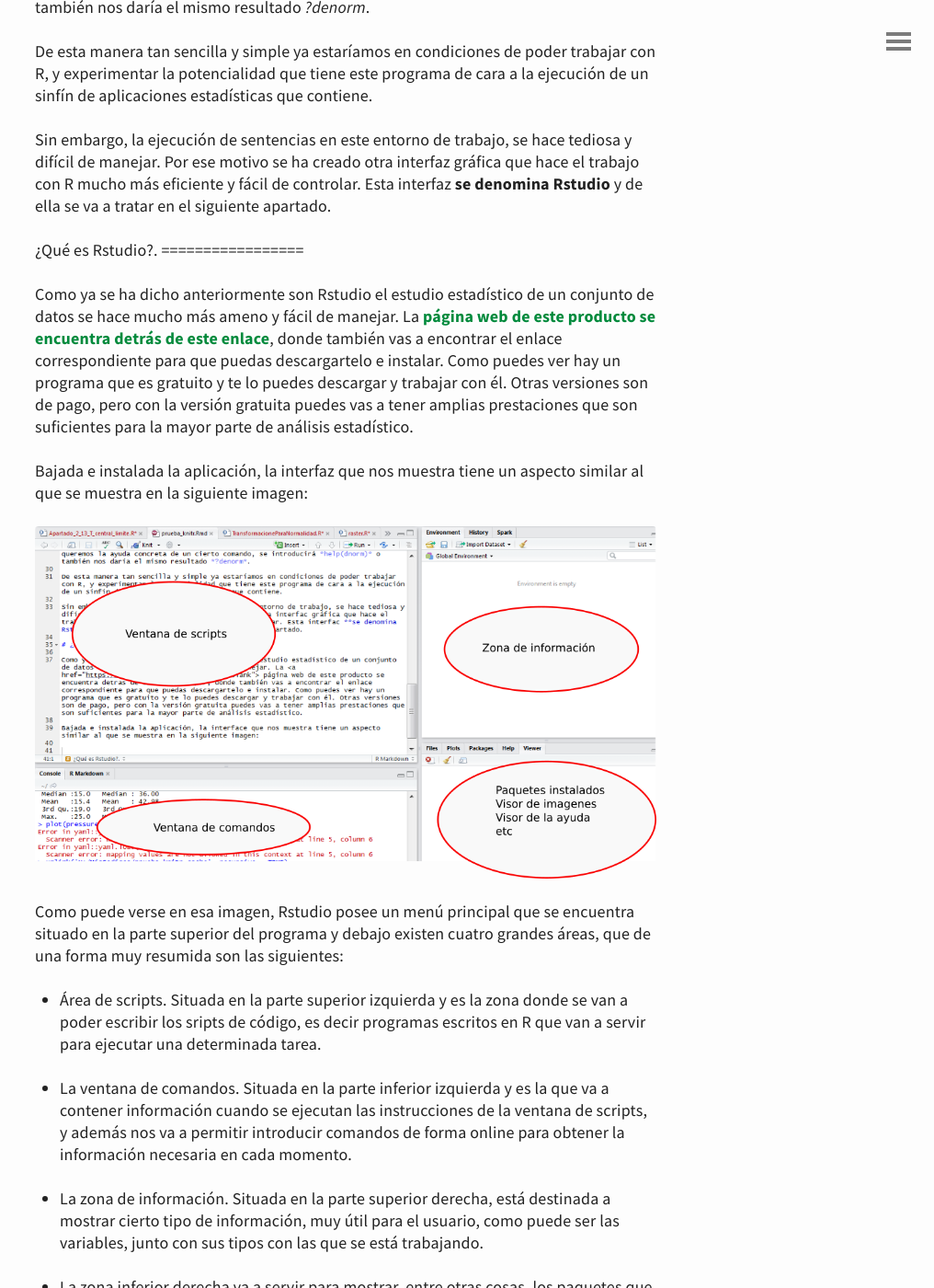
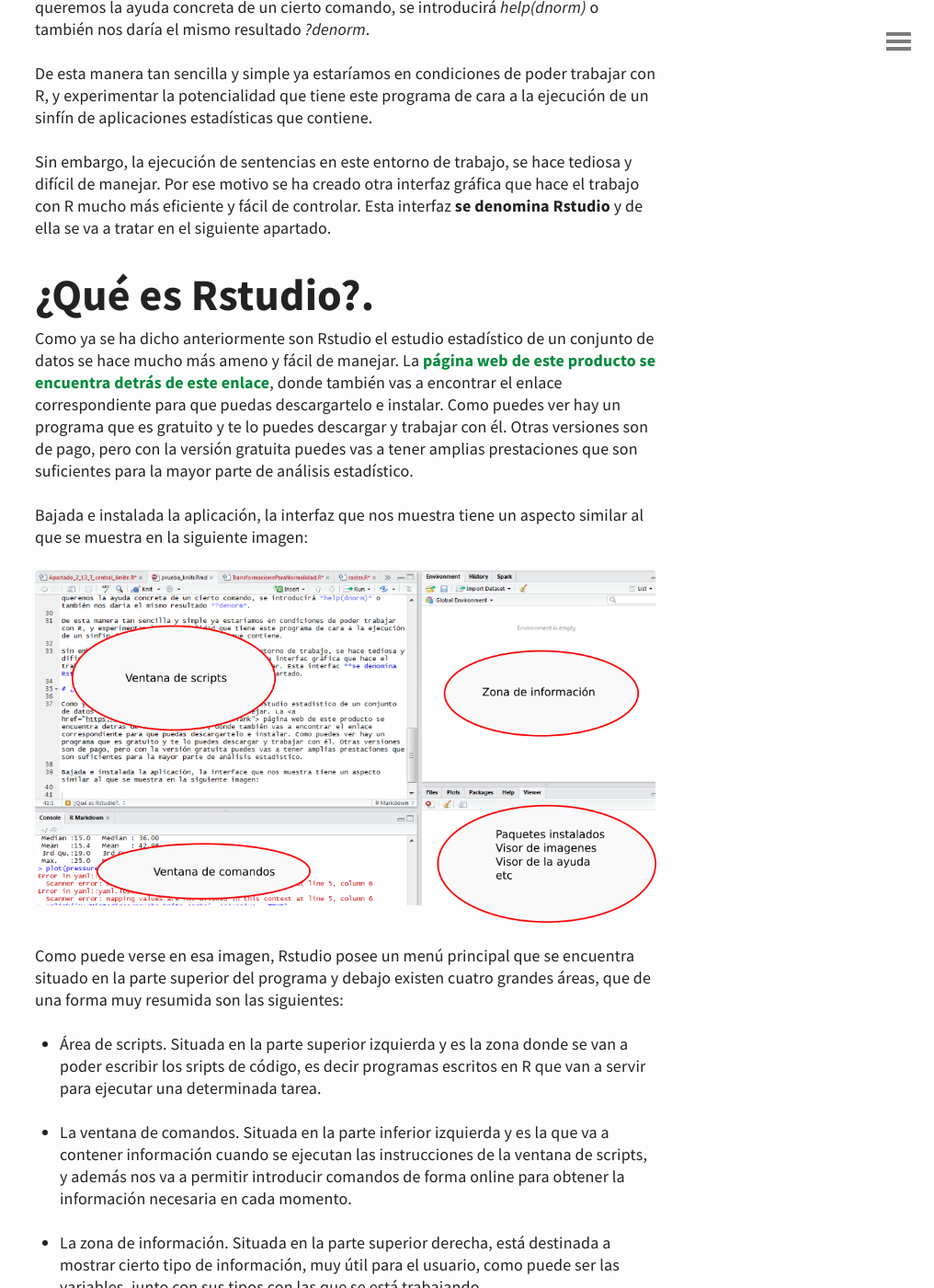
Before and after one commit to bigdatafran/big_data, a Jekyll site: the page built from _posts/R/2018-08-31-intro-R.md, in a window 1280 px wide and 1400 px high, scrolled down 1872 px. Shown: the whole window at 92% size, without its empty margins (264-1280 px from the left). Built offline with Jekyll 4.4.1, drawn with Linux system fonts in a browser that asks for light colours; some of the changed text lies outside the part shown.

```diff
--- a/_posts/R/2018-08-31-intro-R.md
+++ b/_posts/R/2018-08-31-intro-R.md
@@ -13,9 +13,10 @@
 <li> <a href="#actualizarR"> Actualizando R </a></li>
 </ul>
 <br>
+
 <a name="QueEsR"></a>
-¿Qué es R?
-==========
+#¿Qué es R?
+
 
 A grandes rasgos, podemos decir que **R es un entorno de desarrollo de código abierto** enfocado a la resolución de problemas estadísticos y soportado por un alto número de colaboradores que desarrollan código que de una forma gratuita puede utilizar toda la comunidad de usuarios. La plataforma web principal que muestra este producto la puede encontrar  [haciendo clic en este enlace](https://www.r-project.org/){:target="_blank"}. No obstante lo anterior, en Internet se puede localizar ayuda para cualquier cosa que necesites en R, eso sí la mayor parte en inglés, aunque en español también se pueden encontrar muchas páginas de ayuda en esta materia, aunque eso sí no tan amplia y del valor que se puede encontrar en la lengua inglesa.
 
@@ -36,8 +37,8 @@
 Sin embargo, la ejecución de sentencias en este entorno de trabajo, se hace tediosa y difícil de manejar. Por ese motivo se ha creado otra interfaz gráfica que hace el trabajo con R mucho más eficiente y fácil de controlar. Esta interfaz **se denomina Rstudio** y de ella se va a tratar en el siguiente apartado.
 
 <a name="QueEsRstudio"></a>
-¿Qué es Rstudio?.
-=================
+# ¿Qué es Rstudio?.
+
 
 Como ya se ha dicho anteriormente son Rstudio el estudio estadístico de un conjunto de datos se hace mucho más ameno y fácil de manejar. La  [página web de este producto se encuentra detrás de este enlace](https://www.rstudio.com/){:target="_blank"}, donde también vas a encontrar el enlace correspondiente para que puedas descargartelo e instalar. Como puedes ver hay un programa que es gratuito y te lo puedes descargar y trabajar con él. Otras versiones son de pago, pero con la versión gratuita puedes vas a tener amplias prestaciones que son suficientes para la mayor parte de análisis estadístico.
 
@@ -54,9 +55,9 @@
 -   La zona de información. Situada en la parte superior derecha, está destinada a mostrar cierto tipo de información, muy útil para el usuario, como puede ser las variables, junto con sus tipos con las que se está trabajando.
 
 -   La zona inferior derecha va a servir para mostrar, entre otras cosas, los paquetes que se tienen instalados ( hay que hacer clic en los mismos para que estén activados ), ventana donde se mostrarán los gráficos que se vayan creando. Otra ventana para mostrar las ayudas que se hayan solicitado, etc.
+
 <a name="actualizarR"></a>
-Actualizando R.
-===============
+#Actualizando R.
 
 Con el paso del tiempo las versiones que en un momento determinado se estén utilizando pueden quedar obsoletas, y por ejemplo generar problemas cuando se proceda a la instalación de nuevos paquetes. Por ese motivo conviene tener actualizado en todo momento R. Para conseguir esto, la actualización de R se debe hacer desde la panatalla de R (la que hemos explicado en primer lugar), no en Rstudio. Para ello lo que hay que ejecutar son las siguientes instrucciones.
 
```
